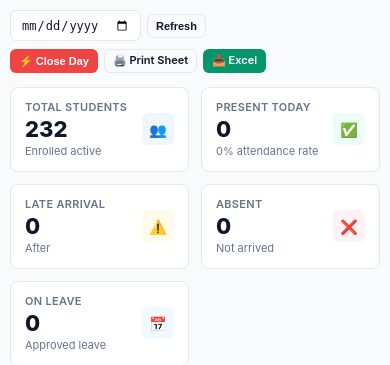
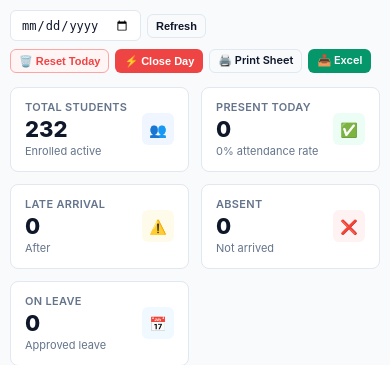
Before and after one commit to noorsmi786/digitalattendance, a FastAPI app: template app/templates/admin.html in a window 390 px wide. Shown: the part 91-456 px from the top of the page. Run offline with FastAPI, Linux system fonts and the light colour scheme; the template is opened without the code that fills it, so the values that code supplies are empty; data comes from the database, SQL or seed files in the repository.

Commit message:
Add reset-token broadcast and clear local phone cache on today attendance reset

```diff
--- a/app/main.py
+++ b/app/main.py
@@ -403,7 +403,27 @@ def api_scanner_info():
     return {
         "school_name": get_setting("school_name", "Shaheen Public High School Loi Shalman"),
         "today_scanned_count": marked_count,
+        "reset_token": get_setting("attendance_reset_token", "0"),
         "server_time": datetime.now(PKT).strftime("%H:%M:%S")
+    }
+
+@app.post("/api/attendance/clear-today")
+def api_clear_today_attendance(request: Request):
+    require_auth(request)
+    today_str = get_current_school_date()
+    conn = get_db_connection()
+    deleted_cnt = conn.execute("DELETE FROM attendance WHERE date = ?", (today_str,)).rowcount
+    conn.commit()
+    conn.close()
+    # Issue a new reset token so active scanner clients immediately wipe their local cache
+    new_token = str(int(datetime.now(PKT).timestamp()))
+    set_setting("attendance_reset_token", new_token)
+    return {
+        "success": True,
+        "deleted_count": deleted_cnt,
+        "date": today_str,
+        "reset_token": new_token,
+        "message": f"Cleared {deleted_cnt} attendance records for today ({today_str})."
     }
 
 @app.get("/api/attendance/summary")
--- a/app/static/js/admin.js
+++ b/app/static/js/admin.js
@@ -1122,6 +1122,39 @@ function initAuth() {
   }
 }
 
+// --- RESET TODAY ATTENDANCE HELPER ---
+window.confirmClearTodayAttendance = async function() {
+  const confirmed = confirm('⚠️ Are you sure you want to completely RESET all attendance scans for TODAY?\n\nThis will remove all scans from the server and instruct all scanner phones to clear their local queues. This cannot be undone.');
+  if (!confirmed) return;
+
+  const btn = document.getElementById('clear-today-attendance-btn');
+  if (btn) {
+    btn.disabled = true;
+    btn.textContent = 'Clearing...';
+  }
+
+  try {
+    const res = await fetch('/api/attendance/clear-today', {
+      method: 'POST',
+      headers: { 'Content-Type': 'application/json' }
+    });
+    const data = await res.json();
+    if (data.success) {
+      alert(`✅ ${data.message}\nAll active scanners will now start fresh at 0.`);
+      window.location.reload();
+    } else {
+      alert('Error: ' + (data.message || 'Could not clear attendance'));
+    }
+  } catch (err) {
+    alert('Network error while resetting today attendance');
+  } finally {
+    if (btn) {
+      btn.disabled = false;
+      btn.textContent = '🗑️ Reset Today';
+    }
+  }
+};
+
 // --- SCANNER SECURITY & KIOSK LINK HELPERS ---
 window.copyKioskLinkToClipboard = function() {
   const kioskInput = document.getElementById('kiosk-full-link');
--- a/app/templates/admin.html
+++ b/app/templates/admin.html
@@ -70,6 +70,9 @@
           <button id="overview-refresh-btn" class="btn btn-secondary btn-sm">Refresh</button>
         </div>
         <div style="display: flex; gap: 6px;">
+          <button id="clear-today-attendance-btn" type="button" class="btn btn-secondary btn-sm" onclick="confirmClearTodayAttendance()" style="color: #ef4444; border-color: #fca5a5; background: #fff5f5;" title="Clear all scans today and start fresh">
+            🗑️ Reset Today
+          </button>
           <button id="auto-mark-absentees-btn" class="btn btn-danger btn-sm" title="Marks all unscanned students as Absent">
             ⚡ Close Day
           </button>
--- a/app/templates/scanner.html
+++ b/app/templates/scanner.html
@@ -153,9 +153,11 @@
         </table>
       </div>
 
-      <div style="margin-top: 10px; padding-top: 8px; border-top: 1px solid #334155; display: flex; justify-content: space-between; font-size: 11px; color: #94a3b8;">
+      <div style="margin-top: 10px; padding-top: 8px; border-top: 1px solid #334155; display: flex; justify-content: space-between; align-items: center; font-size: 11px; color: #94a3b8;">
         <span>Total on Phone: <strong id="drawer-total-count" style="color: #38bdf8;">0</strong></span>
-        <span>Works 100% Offline</span>
+        <button id="drawer-clear-btn" type="button" onclick="if(confirm('Clear all local scans saved on this phone for today?')) { window.app.clearLocalTodayHistory(); }" style="background: transparent; color: #f87171; border: 1px solid #7f1d1d; border-radius: 4px; padding: 3px 8px; font-size: 11px; cursor: pointer;">
+          🗑️ Clear Local Cache
+        </button>
       </div>
     </div>
   </div>
```
Also changed, not shown: app/static/js/scanner.js (+42 -4 lines).
